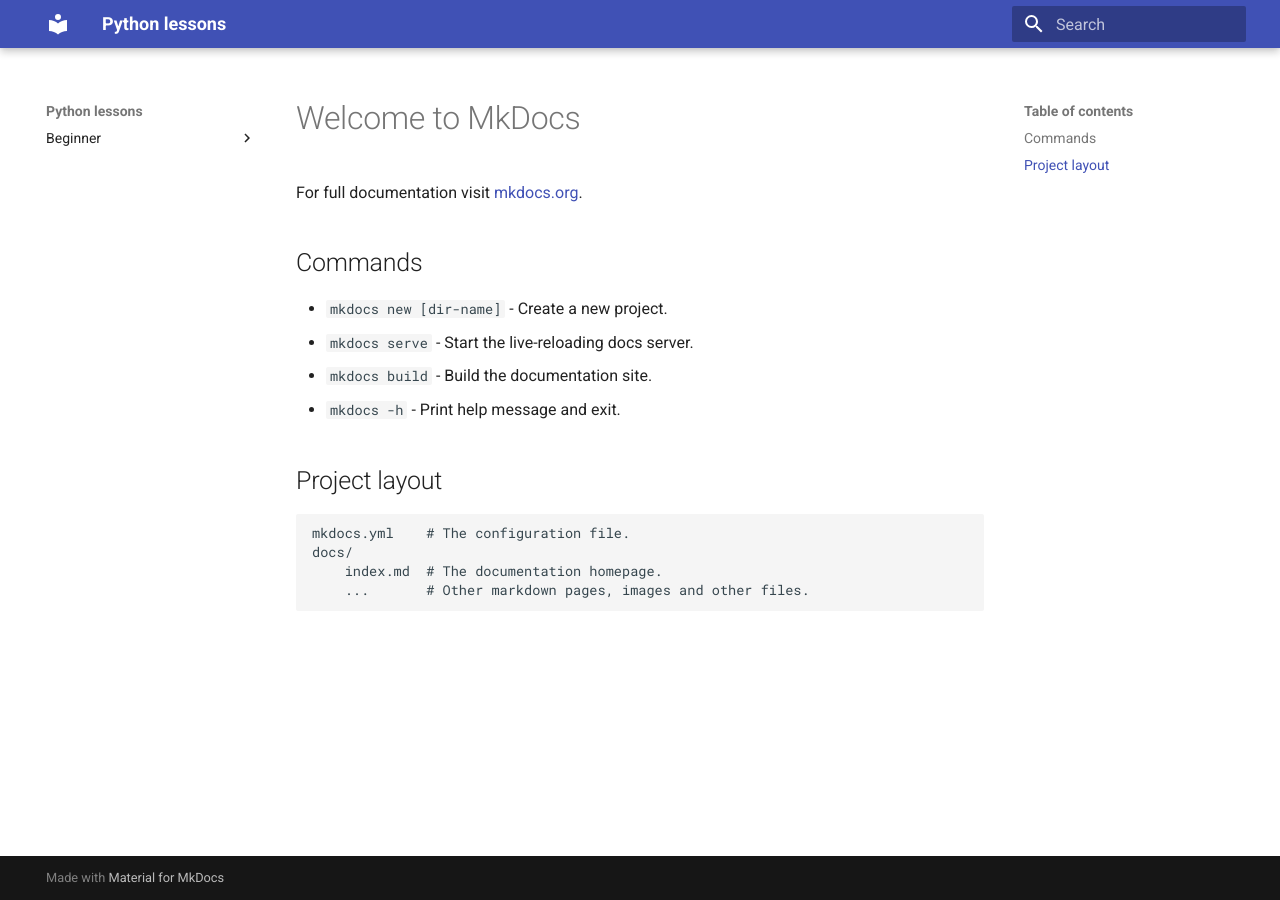
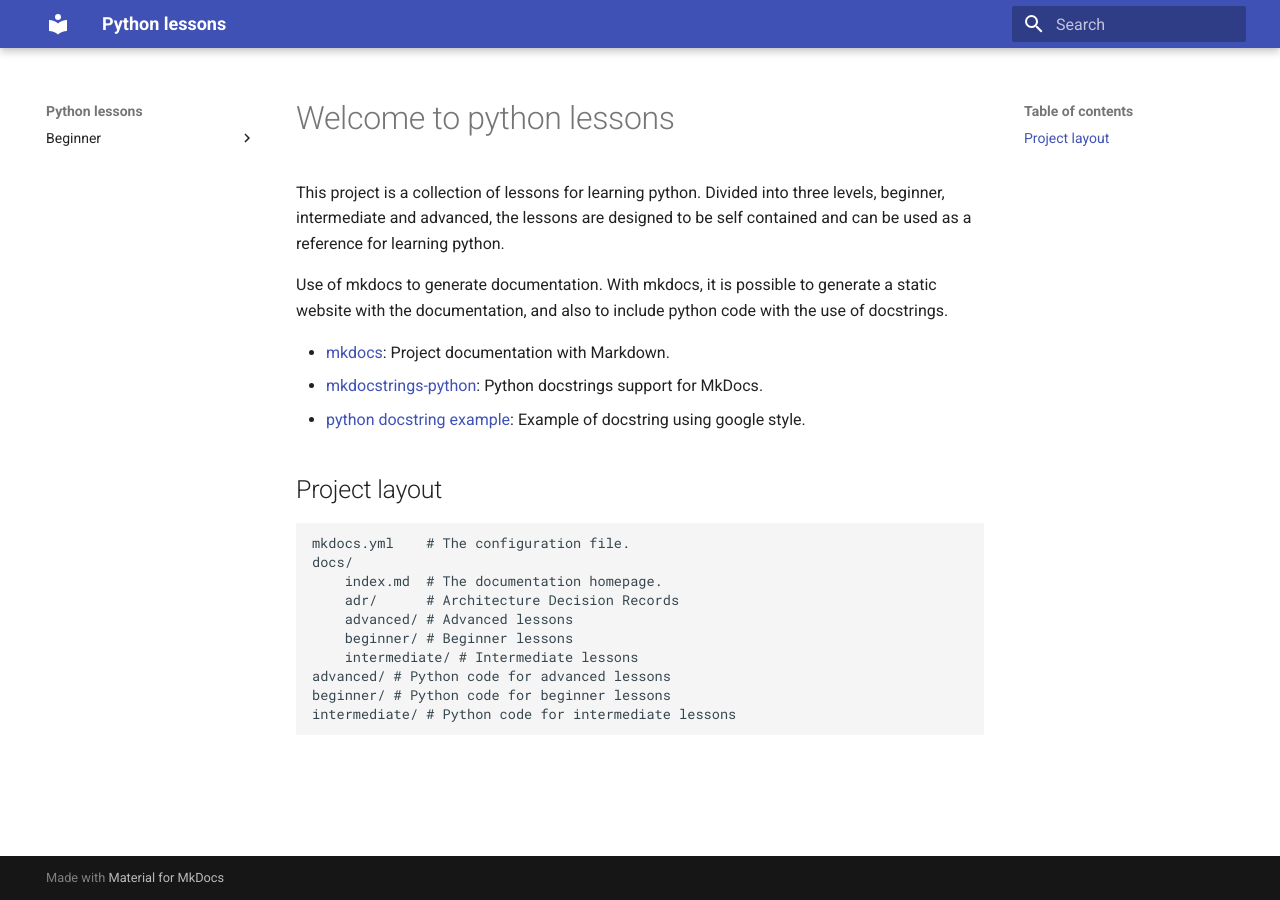
Before and after one commit to McLargo/python-lessons, an MkDocs documentation site: the page built from docs/index.md, in a window 1280 px wide. Built offline with MkDocs 1.6.1 and Material for MkDocs 9.7.7, drawn with Linux system fonts in a browser that asks for light colours.

Commit message:
feat: refactor mkdocs index

```diff
--- a/docs/index.md
+++ b/docs/index.md
@@ -1,17 +1,22 @@
-# Welcome to MkDocs
+# Welcome to python lessons
 
-For full documentation visit [mkdocs.org](https://www.mkdocs.org).
+This project is a collection of lessons for learning python. Divided into three levels, beginner, intermediate and advanced, the lessons are designed to be self contained and can be used as a reference for learning python.
 
-## Commands
+Use of mkdocs to generate documentation. With mkdocs, it is possible to generate a static website with the documentation, and also to include python code with the use of docstrings.
 
-* `mkdocs new [dir-name]` - Create a new project.
-* `mkdocs serve` - Start the live-reloading docs server.
-* `mkdocs build` - Build the documentation site.
-* `mkdocs -h` - Print help message and exit.
+- [mkdocs](https://www.mkdocs.org/): Project documentation with Markdown.
+- [mkdocstrings-python](https://mkdocstrings.github.io/python/): Python docstrings support for MkDocs.
+- [python docstring example](https://sphinxcontrib-napoleon.readthedocs.io/en/latest/example_google.html): Example of docstring using google style.
 
 ## Project layout
 
     mkdocs.yml    # The configuration file.
     docs/
         index.md  # The documentation homepage.
-        ...       # Other markdown pages, images and other files.
+        adr/      # Architecture Decision Records
+        advanced/ # Advanced lessons
+        beginner/ # Beginner lessons
+        intermediate/ # Intermediate lessons
+    advanced/ # Python code for advanced lessons
+    beginner/ # Python code for beginner lessons
+    intermediate/ # Python code for intermediate lessons
```
